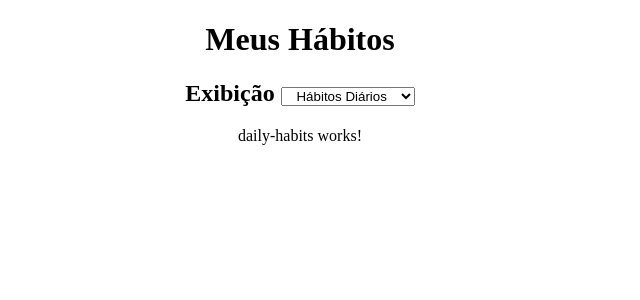
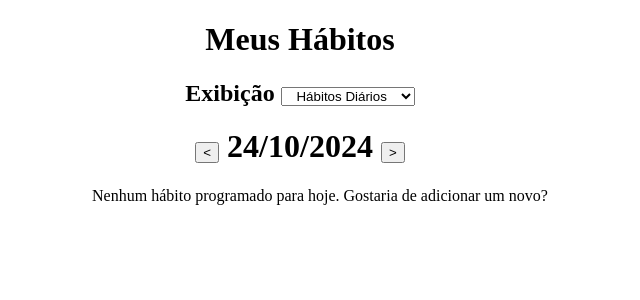
Before and after one commit to flyinggdragon/HabitsApp, an Angular app: page /habits-list in a window 1280 px wide. Shown: the top 300 px of the page, without its empty margins (340-980 px from the left). Built offline with nearby package versions, Linux system fonts and the light colour scheme.

Commit message:
Funcionalidade básica DailyHabits

```diff
--- a/src/app/habits-list/all-habits-list/all-habits-list.component.ts
+++ b/src/app/habits-list/all-habits-list/all-habits-list.component.ts
@@ -10,7 +10,7 @@ export class AllHabitsListComponent {
     @Input() habits: Habit[] = [];
     @Output() deleteHabit = new EventEmitter<Habit>();
 
-    onDelete(habit: Habit) {
+    public onDelete(habit: Habit): void {
         this.deleteHabit.emit(habit);
     }
 }
--- a/src/app/habits-list/daily-habits/daily-habits.component.css
+++ b/src/app/habits-list/daily-habits/daily-habits.component.css
@@ -0,0 +1,3 @@
+ul {
+    list-style-type: none;
+}
--- a/src/app/habits-list/daily-habits/daily-habits.component.html
+++ b/src/app/habits-list/daily-habits/daily-habits.component.html
@@ -1 +1,14 @@
-<p>daily-habits works!</p>
+<h1>
+    <button (click)="changeDay(false)"><</button>
+    {{ dateToString() }}
+    <button (click)="changeDay(true)">></button>
+</h1>
+<ul>
+    <p *ngIf="todaysHabits.length == 0">Nenhum hábito programado para hoje. Gostaria de adicionar um novo?</p>
+    <li *ngFor="let habit of todaysHabits">
+        <habit-displayer
+            [habit]="habit"
+            (deleteHabit)="onDelete(habit)">
+        </habit-displayer>
+    </li>
+</ul>
--- a/src/app/habits-list/daily-habits/daily-habits.component.ts
+++ b/src/app/habits-list/daily-habits/daily-habits.component.ts
@@ -1,10 +1,52 @@
-import { Component } from '@angular/core';
+import { Component, OnInit, Input, Output, EventEmitter } from '@angular/core';
+import { Habit } from '../../classes/habit';
 
 @Component({
-  selector: 'daily-habits',
-  templateUrl: './daily-habits.component.html',
-  styleUrls: ['./daily-habits.component.css']
+    selector: 'daily-habits',
+    templateUrl: './daily-habits.component.html',
+    styleUrls: ['./daily-habits.component.css']
 })
-export class DailyHabitsComponent {
 
+export class DailyHabitsComponent implements OnInit {
+    today!: Date;
+    currentDate!: Date;
+
+    @Input() habits: Habit[] = [];
+    @Output() deleteHabit = new EventEmitter<Habit>();
+
+    ngOnInit(): void {
+        this.today = new Date();
+        this.currentDate = new Date(this.today);
+    }
+
+    constructor() {}
+
+    public get todaysHabits(): Habit[] {
+        return this.habits.filter(habit => this.isSameDate(habit.startDate, this.currentDate));
+    }
+
+    public dateToString(): string {
+        return `${this.currentDate.getDate()}/${this.currentDate.getMonth() + 1}/${this.currentDate.getFullYear()}`;
+    }
+
+    public changeDay(forward: boolean): void {
+        if (forward) {
+            this.currentDate.setDate(this.currentDate.getDate() + 1);
+        } else {
+            if (this.isSameDate(this.today, this.currentDate)) return;
+            this.currentDate.setDate(this.currentDate.getDate() - 1);
+        }
+    }
+
+    private isSameDate(date1: Date, date2: Date): boolean {
+        return (
+            date1.getDate() === date2.getDate() &&
+            date1.getMonth() === date2.getMonth() &&
+            date1.getFullYear() === date2.getFullYear()
+        );
+    }
+
+    public onDelete(habit: Habit): void {
+        this.deleteHabit.emit(habit);
+    }
 }
--- a/src/app/habits-list/habit-displayer/habit-displayer.component.css
+++ b/src/app/habits-list/habit-displayer/habit-displayer.component.css
@@ -28,7 +28,7 @@
     text-align: left;
 }
 
-.habit-time, .habit-periodic {
+.habit-time, .habit-date {
     width: 50%;
     text-align: center;
 }
--- a/src/app/habits-list/habit-displayer/habit-displayer.component.html
+++ b/src/app/habits-list/habit-displayer/habit-displayer.component.html
@@ -3,11 +3,11 @@
         <tbody>
             <tr>
                 <td class="habit-name">🎨 {{habit.name}}</td>
-                <td class="habit-time">{{habit.startDate | date: 'HH:mm'}}</td>
+                <td class="habit-date">{{habit.startDate | date: 'dd/MM/yyyy'}}</td>
             </tr>
             <tr>
                 <td class="habit-place">📍 {{habit.place}}</td>
-                <td class="habit-periodic">P: {{habit.periodic}}</td>
+                <td class="habit-time">{{habit.startDate | date: 'HH:mm'}}</td>
             </tr>
         </tbody>
     </table>
--- a/src/app/habits-list/habit-displayer/habit-displayer.component.ts
+++ b/src/app/habits-list/habit-displayer/habit-displayer.component.ts
@@ -11,9 +11,9 @@ export class HabitDisplayerComponent implements OnInit {
     @Input() habit!: Habit;
     @Output() deleteHabit = new EventEmitter<Habit>();
 
-    ngOnInit() {}
+    ngOnInit(): void {}
 
-    onDelete() {
+    onDelete(): void {
         this.deleteHabit.emit(this.habit);
     }
 }
--- a/src/app/habits-list/habits-list.component.html
+++ b/src/app/habits-list/habits-list.component.html
@@ -16,9 +16,18 @@
 </div>
 
 <div *ngIf = "selectedView === 'daily-habits'">
-    <daily-habits></daily-habits>
+    <daily-habits
+        [habits]="habits"
+        (deleteHabit)="onDeleteHabit($event)">
+    </daily-habits>
 </div>
 
 <div *ngIf = "selectedView === 'habit-schedule'">
-    <habit-schedule></habit-schedule>
+    <p>Habit Schedule</p>
+    <!--
+    <habit-schedule
+        [habits]="habits"
+        (deleteHabit)="onDeleteHabit($event)">
+    </habit-schedule>
+    -->
 </div>
--- a/src/app/habits-list/habits-list.component.ts
+++ b/src/app/habits-list/habits-list.component.ts
@@ -11,19 +11,24 @@ export class HabitsListComponent implements OnInit {
     habits: Habit[] = [];
     selectedView: string = 'daily-habits'; // Valor padrão
 
-    ngOnInit() {
+    ngOnInit():void {
+        this.loadHabits();
+    }
+
+    constructor() {}
+
+    private loadHabits() {
         // Chamada para a API aqui. Carrega this.habits com o dados do BD.
         this.habits = [
             new Habit('Canoas Tattoo', new Date("October 19, 2024, 11:00:00"), 'ParkShopping Canoas', false, new Date("October 19, 2024, 17:00:00")),
             new Habit('Role com os amigos', new Date("November 02, 2024, 13:00:00"), 'Casa de Cultura Mario Quintana', true),
             new Habit('Show do Krisiun', new Date("November 23, 2024, 19:00:00"), 'Bar Opinião', false),
-            new Habit('Festival do Japão', new Date("November 22, 2024, 10:00:00"), 'Parque de Exposições Assis Brasil', false)
+            new Habit('Festival do Japão', new Date(2024, 10, 22, 11, 0o0, 0o0), 'Parque de Exposições Assis Brasil', false),
+            new Habit('Programar HabitsApp', new Date("2024-10-26 14:00:00"), "Casa", true)
         ];
     }
 
-    constructor() {}
-
-    public onDeleteHabit(habit: Habit) {
+    public onDeleteHabit(habit: Habit): void {
         // Outra chamada para a API aqui, para excluir hábitos do BD.
         this.habits = this.habits.filter(h => h !== habit);
     }
```
